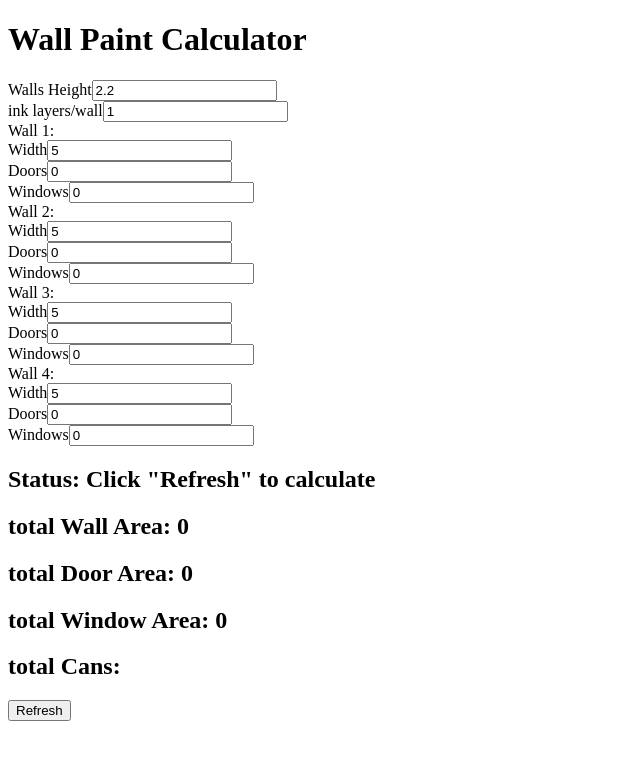
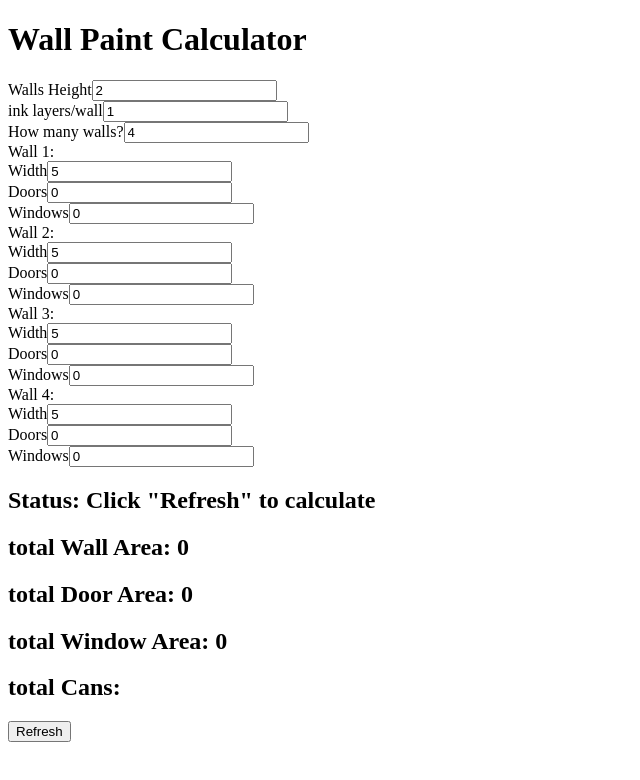
Before and after one commit to Vittor-Javidan/WallPaintCalculator_CodeChallenge_DigitalRepublic, a React (Create React App) app: page / in a window 1280 px wide. Shown: the top 780 px of the page, without its empty margins (0-640 px from the left). Built offline with nearby package versions, Linux system fonts and the light colour scheme.

Commit message:
Walls input amount implemented
new:
	- New component WallsAmountInput created on FormWallsInput
changes:
	- every loop that was considering the default values of wall
	  numbers is now considering the current walls number value

```diff
--- a/src/App.js
+++ b/src/App.js
@@ -22,6 +22,7 @@ export default function App() {
 
     const [walls, setWalls] = useState({
         height: appConfig.START_INPUTS.WALL_HEIGHT,
+        wallsAmount: appConfig.WALLS_AMMOUNT,
         wall: wallInit(),
         inkLayers: appConfig.INK_LAYERS
     })
--- a/src/AppConfig.js
+++ b/src/AppConfig.js
@@ -12,7 +12,7 @@ const appConfig = {
         HEIGHT: 1.2
     },
     START_INPUTS: {
-        WALL_HEIGHT: 2.2,
+        WALL_HEIGHT: 2.0,
         WALL_WIDTH: 5,
         DOORS_AMOUNT: 0,
         WINDOWS_AMOUNT: 0
--- a/src/Components/FormWallInputs.js
+++ b/src/Components/FormWallInputs.js
@@ -1,14 +1,18 @@
-import appConfig from "../AppConfig";
+import { AppContext } from "../App";
 
 import HeightInput from "./WallInputComponents/HeightInput";
 import InkLayersInput from "./WallInputComponents/InkLayersInput";
+import WallsAmountInput from "./WallInputComponents/WallsAmountInput";
 import WallInput from "./WallInput";
+import { useContext } from "react";
 
 export default function FormWallInputs() {
 
+    const { walls } = useContext(AppContext)
+
     const inputsArray = []
 
-    for (let i = 0; i < appConfig.WALLS_AMMOUNT; i++) {
+    for (let i = 0; i < walls.wallsAmount; i++) {
 
         inputsArray.push(
             <WallInput key={`Key ${i + 1}`} index={i} />
@@ -19,6 +23,7 @@ export default function FormWallInputs() {
         <form className="FormWallInputs-form">
             <HeightInput />
             <InkLayersInput />
+            <WallsAmountInput />
             {inputsArray}
         </form>
     )
--- a/src/Components/Scripts/MatchClass/WallMath.js
+++ b/src/Components/Scripts/MatchClass/WallMath.js
@@ -17,7 +17,7 @@ export default class WallMath {
     static totalWallArea(wallsObject) {
 
         let totalArea = 0
-        for (let i = 0; i < appConfig.WALLS_AMMOUNT; i++) {
+        for (let i = 0; i < wallsObject.wallsAmount; i++) {
             totalArea += WallMath.wallArea(wallsObject, i)
         }
         return totalArea
@@ -26,7 +26,7 @@ export default class WallMath {
     static totalDoorArea(wallsObject) {
 
         let totalArea = 0
-        for (let i = 0; i < appConfig.WALLS_AMMOUNT; i++) {
+        for (let i = 0; i < wallsObject.wallsAmount; i++) {
             totalArea += WallMath.doorArea(wallsObject, i)
         }
         return totalArea
@@ -35,7 +35,7 @@ export default class WallMath {
     static totalWindowArea(wallsObject) {
 
         let totalArea = 0
-        for (let i = 0; i < appConfig.WALLS_AMMOUNT; i++) {
+        for (let i = 0; i < wallsObject.wallsAmount; i++) {
             totalArea += WallMath.windowArea(wallsObject, i)
         }
         return totalArea
--- a/src/Components/Scripts/Rules/rulesHandler.js
+++ b/src/Components/Scripts/Rules/rulesHandler.js
@@ -1,9 +1,10 @@
-import appConfig from "../../../AppConfig"
 import rulesArray from "./rulesDefinition"
 
 export default function rulesHandler(props) {
 
-    for (let i = 0; i < appConfig.WALLS_AMMOUNT; i++) {
+    const { walls } = props
+
+    for (let i = 0; i < walls.wallsAmount; i++) {
 
         rulesArray.forEach(element => {
             element(props, i)
--- /dev/null
+++ b/src/Components/WallInputComponents/WallsAmountInput.js
@@ -0,0 +1,56 @@
+import { useContext } from "react"
+import { AppContext } from "../../App"
+
+import appConfig from "../../AppConfig"
+
+export default function WallsAmountInput() {
+
+    const { walls, setWalls } = useContext(AppContext)
+
+    function wallsAmountInputHandler(e) {
+
+        const wallsAmount = Number(e.target.value)
+        let wallsArray = [...walls.wall]
+
+        if (wallsAmount > walls.wall.length){
+
+            for (let i = 0; i < (Math.floor(wallsAmount) - walls.wall.length); i++) {
+                wallsArray.push(
+                    {
+                        width: appConfig.START_INPUTS.WALL_WIDTH,
+                        doors: appConfig.START_INPUTS.DOORS_AMOUNT,
+                        windows: appConfig.START_INPUTS.WINDOWS_AMOUNT
+                    }
+                )
+            }
+        }
+        else {
+
+            let diff = walls.wall.length - Math.floor(wallsAmount)
+            for (let i = 0; i < diff; i++) {
+                wallsArray.pop()
+            }
+        }
+
+        setWalls(prev => (
+            {
+                ...prev,
+                wallsAmount: wallsAmount,
+                wall: wallsArray
+            }
+        ))
+    }
+
+    return (
+        <div className="WallsAmountInput-div">
+            <label className="WallsAmountInput-label">
+                How many walls?
+            </label>
+            <input
+                className="WallsAmountInput-input"
+                value={walls.wallsAmount}
+                onChange={wallsAmountInputHandler}
+            />
+        </div>
+    )
+}
```
Also changed, not shown: 1 other file (tests, documents, lock files or other folders).
